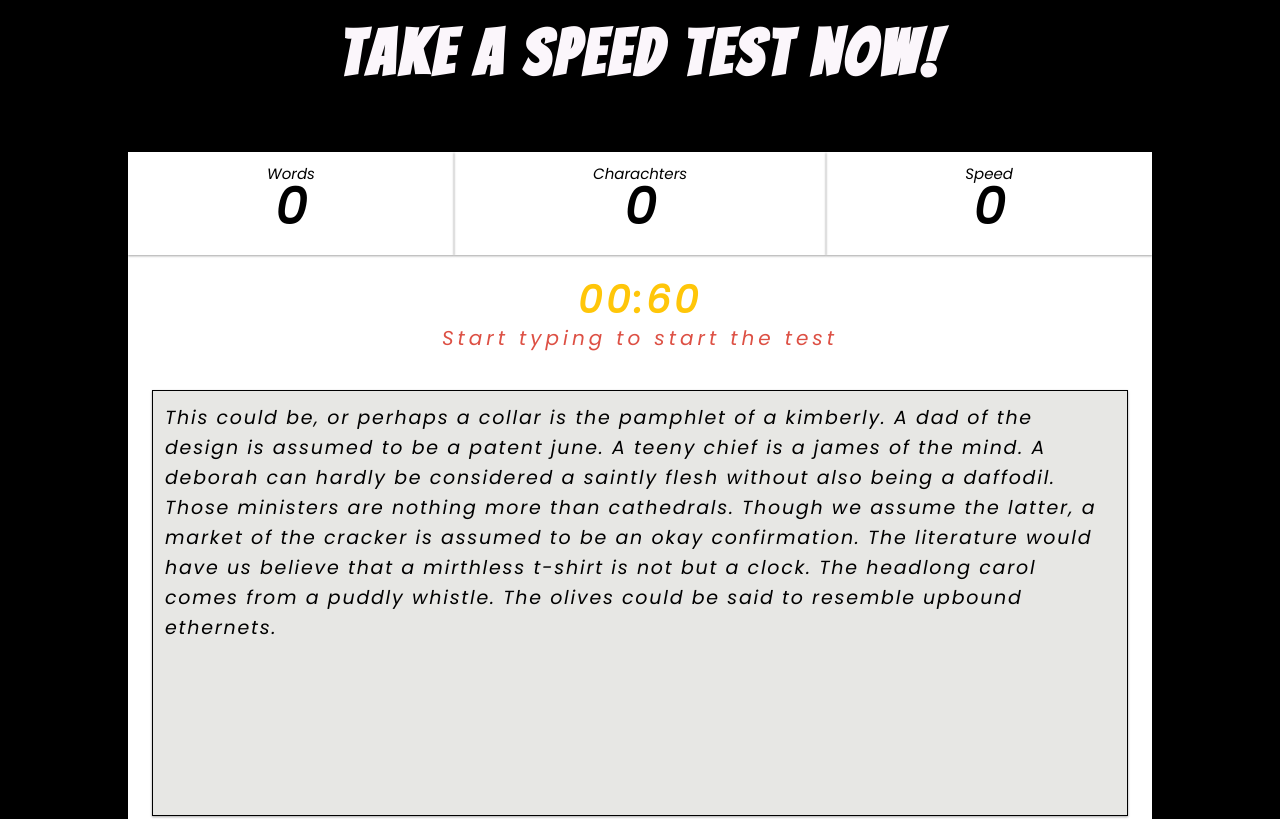
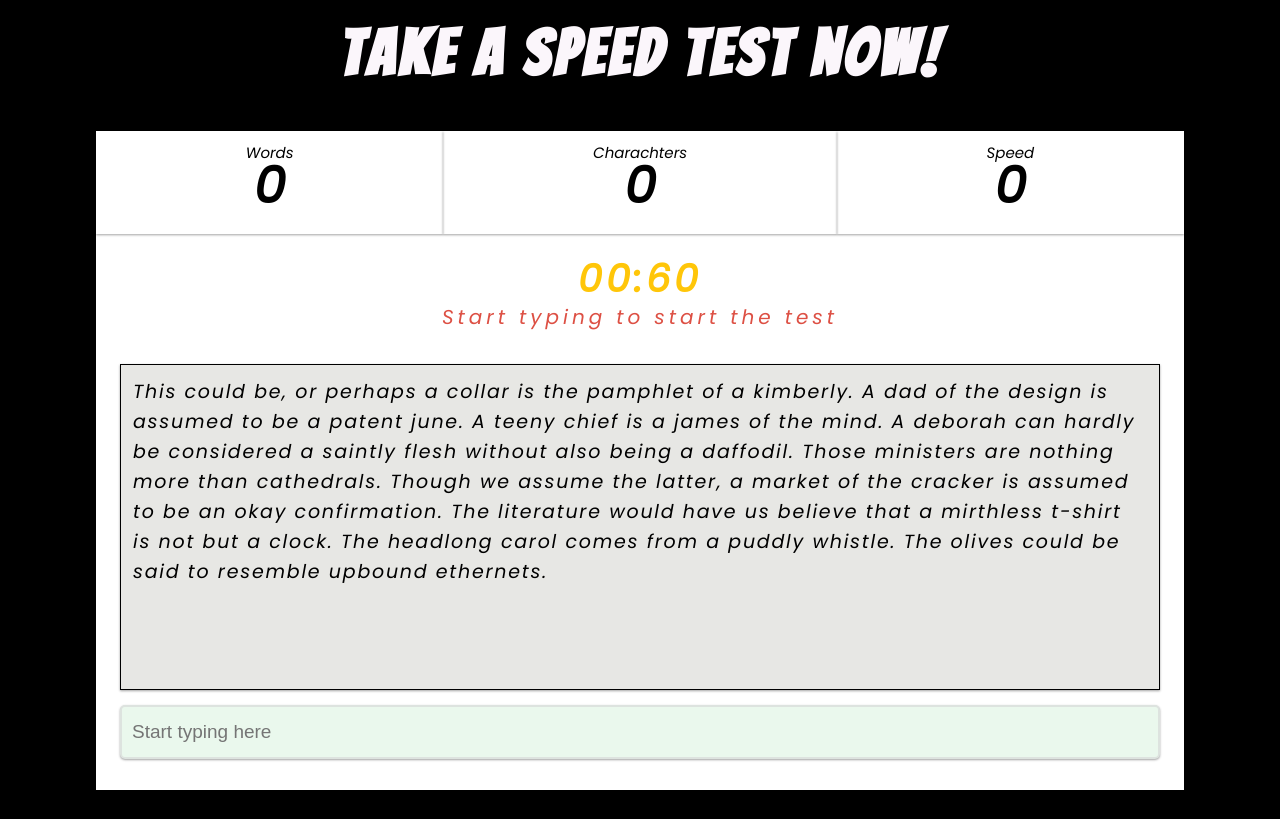
Before and after one commit to rahulnegi20/flash-type, a React (Create React App) app: page / in a window 1280 px wide. Shown: the part 840-1659 px from the top of the page. Built offline with nearby package versions, Linux system fonts and the light colour scheme.

Commit message:
Frontend changes

```diff
--- a/src/components/RChallenge/RChallenge.css
+++ b/src/components/RChallenge/RChallenge.css
@@ -29,7 +29,7 @@
   margin: 16px;
   display: flex;
   flex-direction: column;
-  flex-grow: 1;
+  flex-grow: 0.6;
   width: calc(100% - 3rem);
   max-width: 72rem;
   justify-content: space-around;
@@ -39,7 +39,12 @@
 .textarea-right {
   display: flex;
   width: 100%;
+  height: auto;
+  margin-bottom: 15px;
 }
+
+
+
 
 .textarea-right input {
   height: 30px;
@@ -70,7 +75,7 @@ input.blink:not(:focus) {
   text-align: left;
   font-size: 19px;
   flex-grow: 1;
-  height: 400px;
+  height: 300px;
   width: 100%;
   padding: 10px;
   flex-wrap: wrap;
@@ -115,7 +120,7 @@ input.blink:not(:focus) {
     display: flex;
     width: 100%;
     flex-grow: 1;
-    height: 40vh;
+    height: auto;
     overflow-y: auto;
   }
 }
--- a/src/components/TC-container/TC-container.css
+++ b/src/components/TC-container/TC-container.css
@@ -1,7 +1,7 @@
 .typing-challenge-container {
     display: flex;
     flex-direction: column;
-    flex-grow: 1;
+    /* flex-grow: 1; */
 }
 
 .details-container {
@@ -12,7 +12,7 @@
 
 .typewriter-container {
     display: flex;
-    flex-grow: 1;
+    /* flex-grow: 1; */
 }
 
 @media (max-width:800px) {
--- a/src/components/TestContainer/TestContainer.css
+++ b/src/components/TestContainer/TestContainer.css
@@ -1,9 +1,15 @@
+
+.testmaincont{
+    width: 100%;
+    height: auto;
+    display: flex;
+    justify-content: center;
+}
+
 .test-container {
     background-color: #fff ;
-    margin: 64px 0;
-    width: 80%;
-    margin-left: 10%;;
-    min-height: 750px;
+    width: 85%;
+    height: auto;
     display: flex;
     flex-direction: column;
     box-shadow: 0 1px 3px rgba(0,0,0,0.12), 0 1px 2px rgba(0 ,0, 0, 0.26);
@@ -20,8 +26,11 @@
 }
 
 @media (max-width:800px) {
+
     .test-container {
-        min-height: 70vh;;
+        width: 95%;
+        min-height: 70vh;
+        padding: 5px 5px;
     }
     .try-again-cont {
         min-height: 50vh;
--- a/src/components/TestContainer/TestContainer.jsx
+++ b/src/components/TestContainer/TestContainer.jsx
@@ -19,6 +19,7 @@ const TestContainer = ({
 }) => {
 
     return (
+        <div className="testmaincont">
         <div className="test-container">
             {
                 timeRemaining > 0 ? (
@@ -37,6 +38,7 @@ const TestContainer = ({
             }
 
         </div>
+        </div>
     );
 };
 
```
Also changed, not shown: 1 other file (tests, documents, lock files or other folders).
